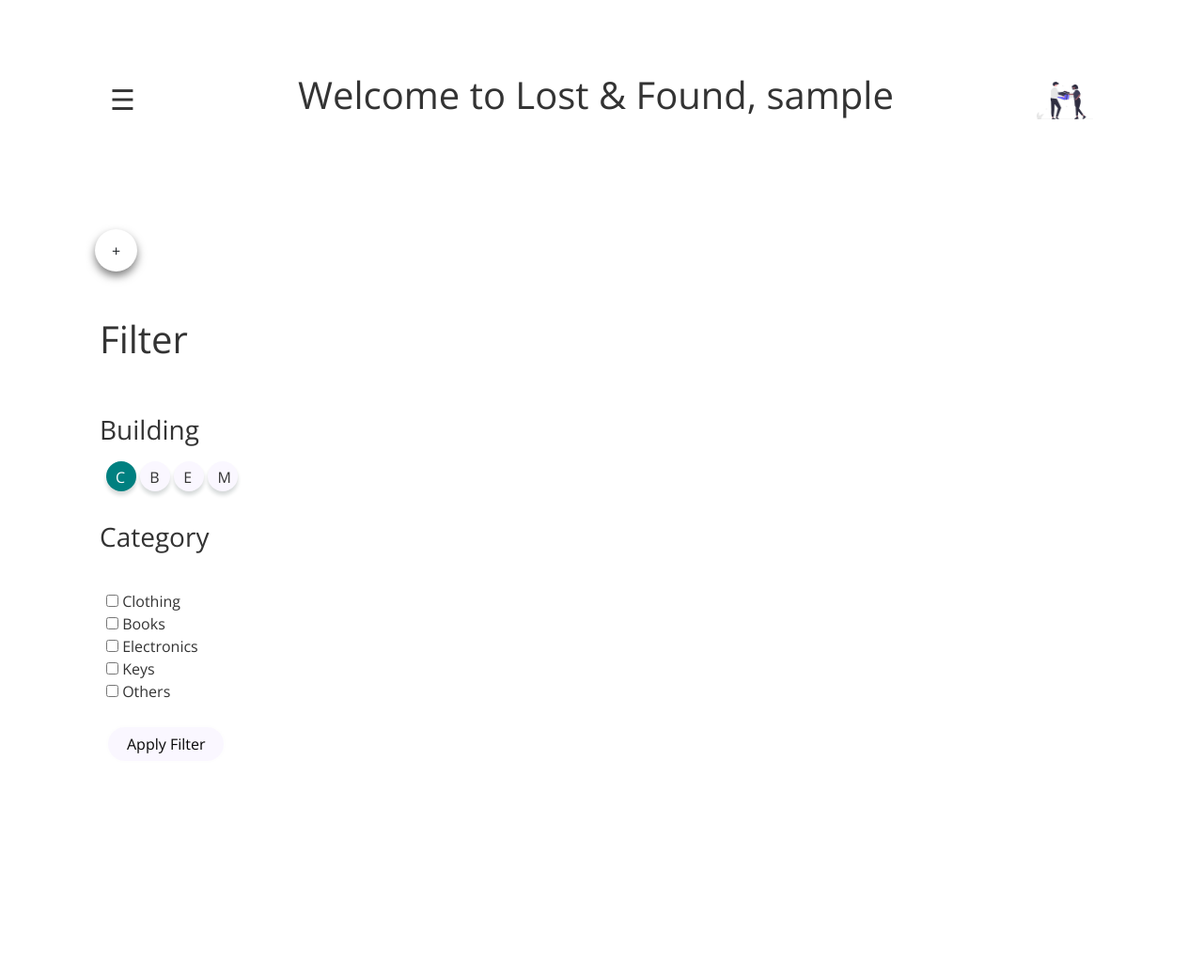
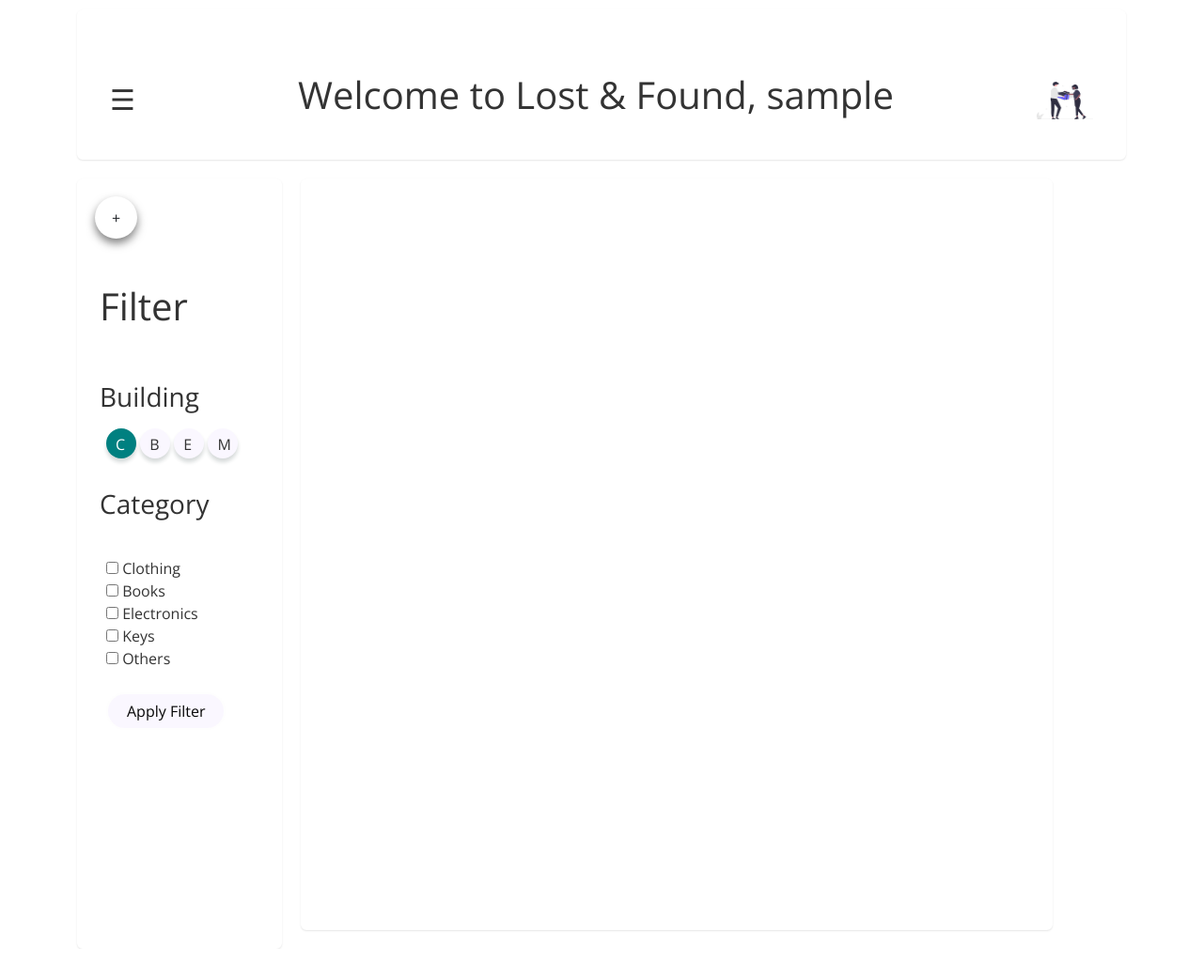
Before and after one commit to josealarconchacon/Lost-And-Found, a PHP site: page /app/home.php in a window 1280 px wide. Shown: the whole page at 94% size. After the commit the page ends 1010 px from the top, so only its background shows below. Run offline with PHP 8.4, Linux system fonts and the light colour scheme; the visitor is signed in with stand-in values (Sample User, id 1); data that the repository does not hold is empty.

Commit message:
update header style

```diff
--- a/public/css/style.css
+++ b/public/css/style.css
@@ -16,12 +16,12 @@ body {
   background-color: white;
   border: 4px solid rgb(255, 255, 255);
   border-radius: 6px;
-  /* box-shadow: 0px 1px 2px rgba(0, 0, 0, 0.1); */
+  box-shadow: 0px 1px 2px rgba(0, 0, 0, 0.1);
 }
 
-.height-50 {
+/* .height-50 {
   height: 50vh;
-}
+} */
 .welcome {
   padding: 1em;
   text-align: center;
@@ -35,22 +35,24 @@ h3 {
 .mainContainer.container {
   display: grid;
   height: 100vh;
+  /* width: 100%; */
   grid-template-rows: auto auto 1fr auto auto auto;
-  gap: 15px;
+  gap: 20px;
 }
 
 @media (min-width: 720px) {
   /* The header section takes 12 columns */
   .mainContainer .header {
     grid-column: 1 / span 12;
-    height: 25vh;
+    height: 20vh;
+    /* width: 10vh; */
   }
 
   /* The main section takes 10 columns start from column 3 */
   .mainContainer .main {
     grid-column: 3 / span 10;
     height: 100vh;
-    /* width: 100vh; */
+    width: 100vh;
   }
   .card-body,
   a,
@@ -64,11 +66,6 @@ h3 {
   .mainContainer .sidebar {
     grid-column: 1 / span 2;
     grid-row: 3;
-  }
-
-  /* The footer section takes 10 columns start from column 3 */
-  .mainContainer .footer {
-    grid-column: 3 / span 10;
   }
 }
 
@@ -113,8 +110,6 @@ h3 {
   box-shadow: 0px 10px 20px 2px rgba(0, 0, 0, 0.25);
 }
 
-/* form to add item  */
-
 /* Building filter buttons  start */
 .radio-toolbar input[type="radio"] {
   display: none;
@@ -138,6 +133,7 @@ h3 {
   transform: scale(1.1);
 }
 /* Building filter buttons  end */
+
 /* Category start  */
 input[type="submit"] {
   color: rgb(6, 6, 6);
```
